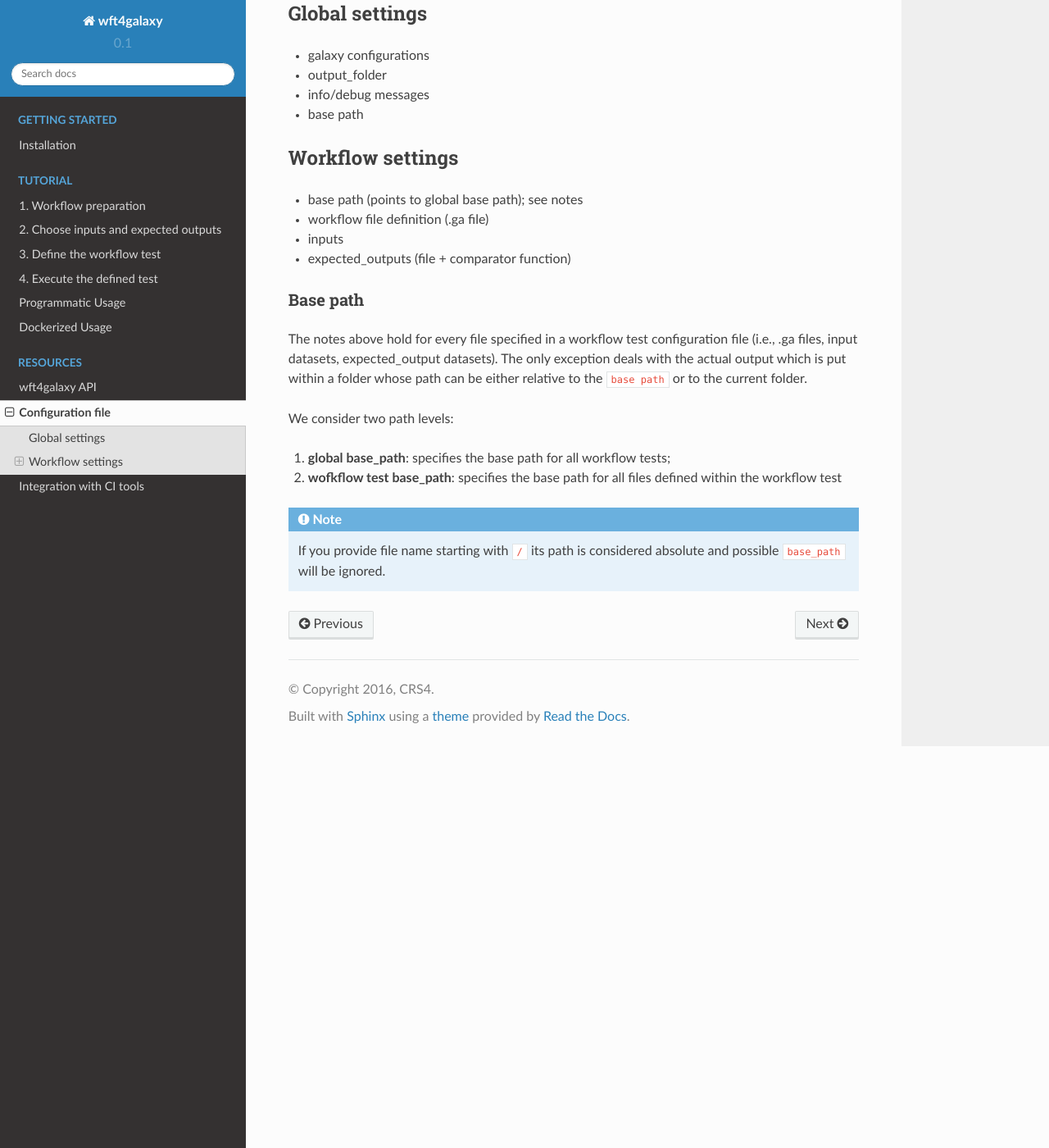
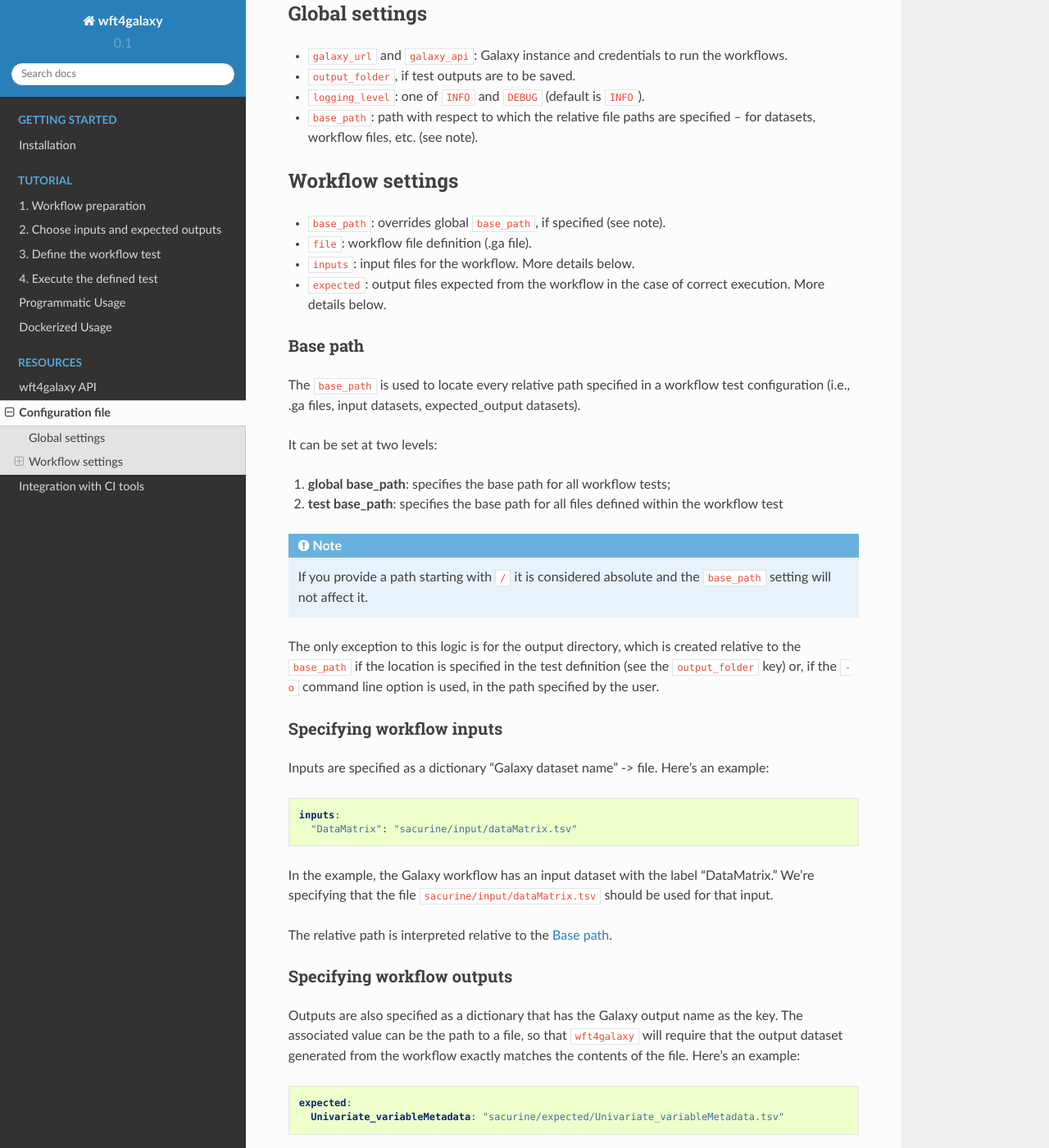
Before and after one commit to phnmnl/wft4galaxy, a Sphinx documentation site: the page built from docs/config-file.rst, in a window 1280 px wide and 1400 px high, scrolled down 1098 px. Shown: the whole window at 82% size. Built offline with Sphinx 7.4.7 and the Read the Docs theme 2.0.0, drawn with Linux system fonts in a browser that asks for light colours; some of the changed text lies outside the part shown.

Commit message:
Improve test definition documentation

```diff
--- a/docs/config-file.rst
+++ b/docs/config-file.rst
@@ -4,10 +4,10 @@
 Test Definition File
 ######################
 
-wft4galaxy support both YAML and JSON formats.
+wft4galaxy supports defining tests in both YAML and JSON formats.
 
 
-As a reference, consider the following YAML configuration file:
+As an example, consider the following YAML test definition file:
 
 .. code-block:: YAML
 
@@ -28,9 +28,9 @@
         "Input Dataset": "change_case/input"
           #file: "change_case/input"
       expected:
-        output1: "change_case/expected_output_1"
-          #file: "change_case/expected_output_1"
-          #comparator: "filecmp.cmp"
+        output1:
+          file: "change_case/expected_output_1"
+          comparator: "filecmp.cmp"
         output2: "change_case/expected_output_2"
 
     # workflow test "sacurine"
@@ -52,37 +52,107 @@
         Multivariate_variableMetadata: "sacurine/expected/Multivariate_variableMetadata.tsv"
         Biosigner_variableMetadata: "sacurine/expected/Biosigner_variableMetadata.tsv"
 
-The wft4galaxy configuration file mainly consists of two parts:
+The definition has two main parts:
 
 1. **global configuration**, where global settings are defined;
-2. **workflow configuration**, which contains workflow specific settings.
+2. **workflow configuration**, which contains workflow-specific settings.
+
 
 Global settings
 ---------------
 
-* galaxy configurations
-* output_folder
-* info/debug messages
-* base path
+* ``galaxy_url`` and ``galaxy_api``: Galaxy instance and credentials to run the workflows.
+* ``output_folder``, if test outputs are to be saved.
+* ``logging_level``:  one of ``INFO`` and ``DEBUG`` (default is ``INFO``).
+* ``base_path``: path with respect to which the relative file paths are specified -- for
+  datasets, workflow files, etc. (see note).
 
 Workflow settings
 -----------------
 
-* base path (points to global base path); see notes
-* workflow file definition (.ga file)
-* inputs
-* expected_outputs (file + comparator function)
-
+* ``base_path``:  overrides global ``base_path``, if specified (see note).
+* ``file``:  workflow file definition (.ga file).
+* ``inputs``:  input files for the workflow. More details below.
+* ``expected``: output files expected from the workflow in the case of correct
+  execution.  More details below.
 
 
 Base path
 ~~~~~~~~~
 
-The notes above hold for every file specified in a workflow test configuration file (i.e., .ga files, input datasets, expected_output datasets). The only exception deals with the actual output which is put within a folder whose path can be either relative to the ``base path`` or to the current folder.
+The ``base_path`` is used to locate every relative path specified in a workflow
+test configuration (i.e., .ga files, input datasets, expected_output datasets).
 
-We consider two path levels:
+
+It can be set at two levels:
 
 1. **global base_path**: specifies the base path for all workflow tests;
-2. **wofkflow test base_path**: specifies the base path for all files defined within the workflow test
+2. **test base_path**: specifies the base path for all files defined within the workflow test
 
-.. note:: If you provide file name starting with ``/`` its path is considered absolute and possible ``base_path`` will be ignored.
+.. note:: If you provide a path starting with ``/`` it is considered absolute and the ``base_path`` setting will not affect it.
+
+The only exception to this logic is for the output directory, which is created
+relative to the ``base_path`` if the location is specified in the test
+definition (see the ``output_folder`` key) or, if the ``-o`` command line option
+is used, in the path specified by the user.
+
+
+Specifying workflow inputs
+~~~~~~~~~~~~~~~~~~~~~~~~~~~~
+
+Inputs are specified as a dictionary "Galaxy dataset name" -> file.  Here's an
+example:
+
+
+.. code-block:: YAML
+
+      inputs:
+        "DataMatrix": "sacurine/input/dataMatrix.tsv"
+
+In the example, the Galaxy workflow has an input dataset with the label
+"DataMatrix."  We're specifying that the file ``sacurine/input/dataMatrix.tsv``
+should be used for that input.
+
+The relative path is interpreted relative to the `Base path`_.
+
+
+Specifying workflow outputs
+~~~~~~~~~~~~~~~~~~~~~~~~~~~~
+
+Outputs are also specified as a dictionary that has the Galaxy output name as the key.
+The associated value can be the path to a file, so that ``wft4galaxy`` will
+require that the output dataset generated from the workflow exactly matches the
+contents of the file.  Here's an example:
+
+.. code-block:: YAML
+
+      expected:
+        Univariate_variableMetadata: "sacurine/expected/Univariate_variableMetadata.tsv"
+
+
+On the other hand, if required, the comparison operation can be customized
+files.  In this case, the ``expected`` looks more like this:
+
+.. code-block:: YAML
+
+      expected:
+        Univariate_variableMetadata:
+          file: "sacurine/expected/Univariate_variableMetadata.bin"
+          comparator: "filecmp.cmp"
+
+The name of the output dataset is still the key the key.  In this case, however,
+the value is another dictionary that requires the ``file`` key, to specify the
+data file, and the ``comparator`` key, to specify the comparator function.
+
+Comparator function
+++++++++++++++++++++++
+
+The comparator function is expected to be a function that accepts two paths as
+arguments and is in a Python module that can be imported by ``wft4galaxy`` (so
+mind your ``PYTHONPATH``!!).  So, for example, ``filecmp.cmp`` roughly
+translates to:
+
+.. code-block:: Python
+
+  import filecmp
+  return filecmp.cmp(expected_file_path, generated_file_path)
```
